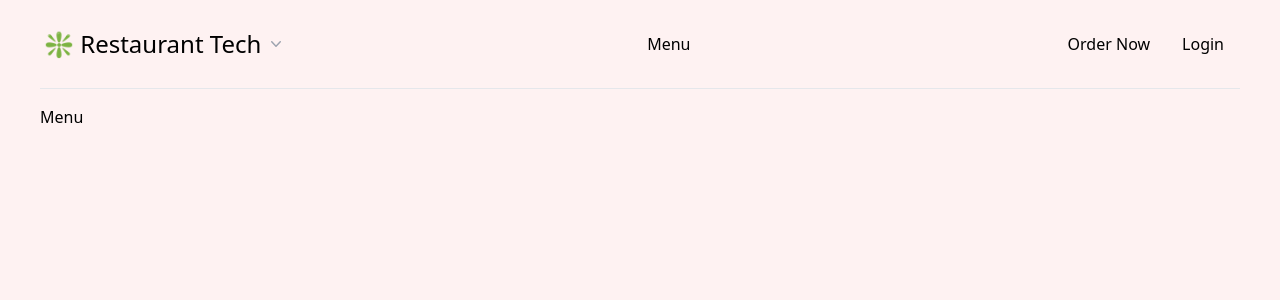
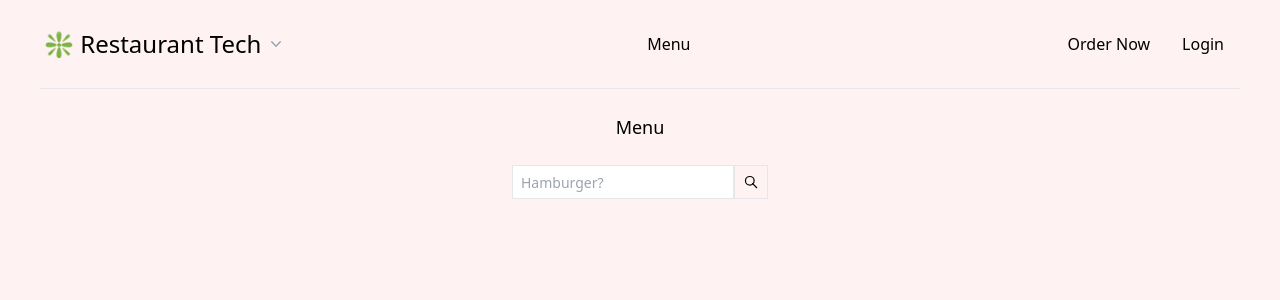
Before and after one commit to jhordyess/restaurant-tech, a React app: page /#/menu in a window 1280 px wide. Shown: the top 300 px of the page. Built offline with nearby package versions, Linux system fonts and the light colour scheme.

Commit message:
Added menu page, updated styles and search bar

```diff
--- a/src/layouts/customer/index.tsx
+++ b/src/layouts/customer/index.tsx
@@ -85,7 +85,7 @@ export default function Customer({ children, links }: Customer) {
           </div>
         </nav>
       </header>
-      <main className="py-4">{children}</main>
+      <main>{children}</main>
     </div>
   );
 }
--- a/src/pages/Menu.tsx
+++ b/src/pages/Menu.tsx
@@ -1,5 +1,29 @@
 import * as React from "react";
 
 export default function Menu() {
-  return <div>Menu</div>;
+  return (
+    <section className="flex flex-col items-center py-6 gap-y-6">
+      <h1 className="text-lg">Menu</h1>
+      <section className="w-64 mx-auto flex flex-row justify-between items-center">
+        <input
+          type="text"
+          placeholder="Hamburger?"
+          className="w-full h-8 border px-2 text-sm box-content outline-none"
+        />
+        <button className="p-1 border hover:bg-red-100 hover:border-red-100 box-content">
+          <svg
+            xmlns="http://www.w3.org/2000/svg"
+            fill="none"
+            className="w-6 h-6"
+            viewBox="0 0 100 100"
+            stroke="currentColor"
+          >
+            <circle cx="45" cy="45" r="18" strokeWidth="5" />
+            <line x1="55" y1="55" x2="75" y2="75" strokeWidth="5" />
+          </svg>
+        </button>
+      </section>
+      <section></section>
+    </section>
+  );
 }
```
